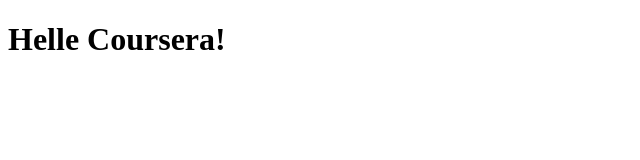
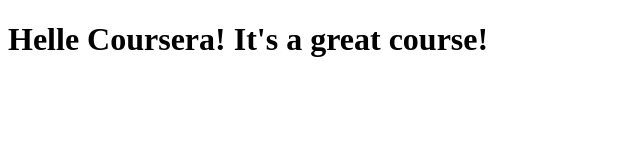
Before and after one commit to analistamarcio/Coursera-test, a plain HTML site: page site/index.html in a window 1280 px wide. Shown: the whole page, without its empty margins (0-640 px from the left). Drawn offline with Linux system fonts and the light colour scheme.

Commit message:
Small addition to our page content.

```diff
--- a/site/index.html
+++ b/site/index.html
@@ -4,6 +4,6 @@
 	<title>Hello Coursera!</title>
 </head>
 <body>
-<h1>Helle Coursera!</h1>
+<h1>Helle Coursera! It's a great course!</h1>
 </body>
 </html>
```
